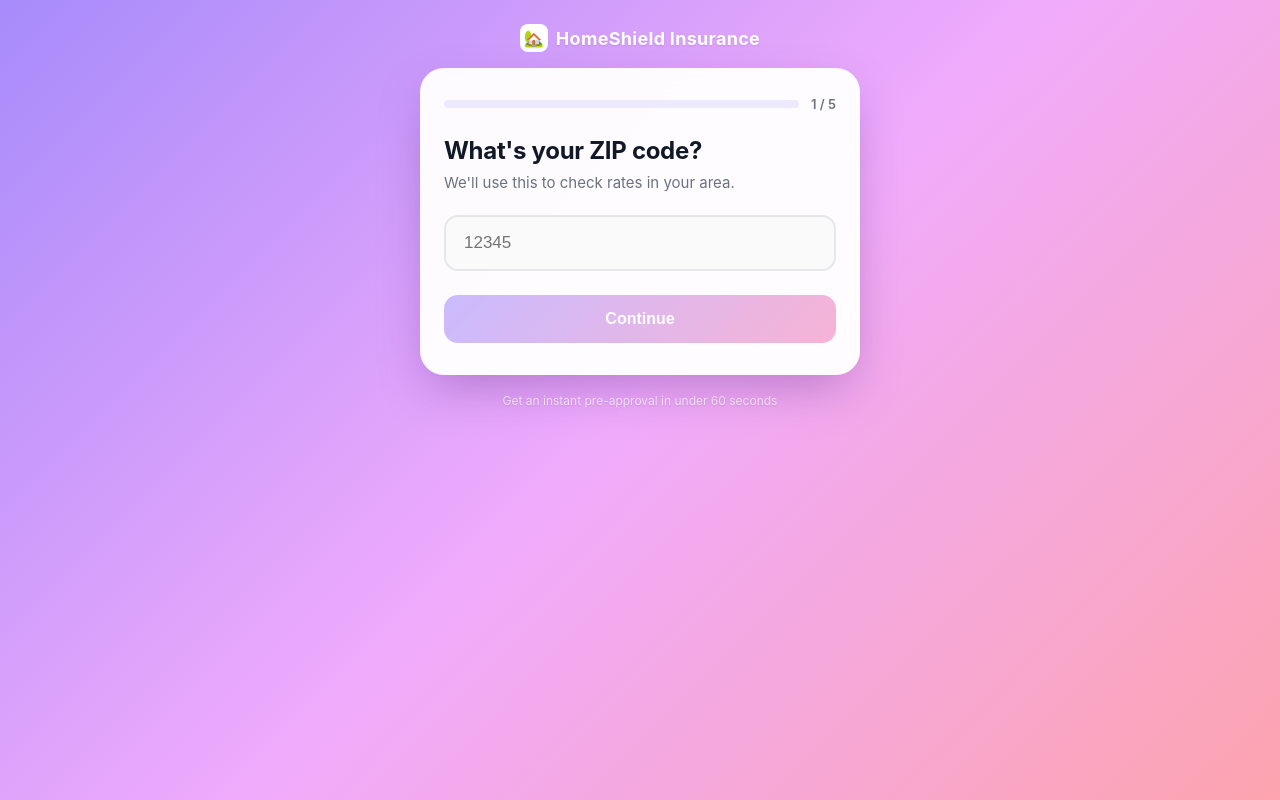
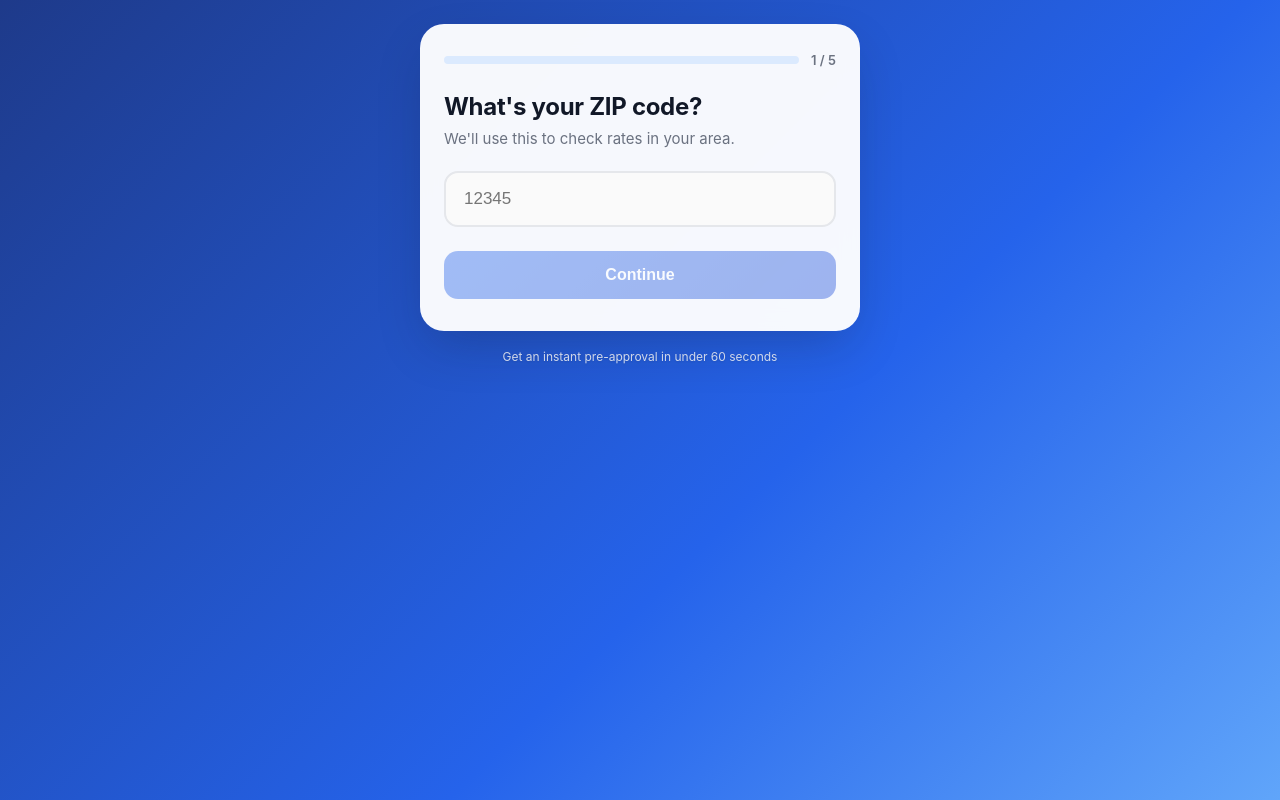
Before and after one commit to Ozbobo/HI_Dummy_Quiz, a plain HTML site: page index.html in a window 1280 px wide. Drawn offline with Linux system fonts and the light colour scheme.

Commit message:
Switch to navy/blue palette and remove brand header

```diff
--- a/index.html
+++ b/index.html
@@ -3,7 +3,7 @@
 <head>
 <meta charset="UTF-8" />
 <meta name="viewport" content="width=device-width, initial-scale=1.0, maximum-scale=1.0, user-scalable=no" />
-<meta name="theme-color" content="#7c5cff" />
+<meta name="theme-color" content="#1e3a8a" />
 <title>Home Insurance Quiz</title>
 <style>
   *, *::before, *::after { box-sizing: border-box; }
@@ -12,7 +12,7 @@
     font-family: -apple-system, BlinkMacSystemFont, "Segoe UI", Roboto, "Helvetica Neue", Arial, sans-serif;
     min-height: 100vh;
     min-height: 100dvh;
-    background: linear-gradient(135deg, #a78bfa 0%, #f0abfc 50%, #fda4af 100%);
+    background: linear-gradient(135deg, #1e3a8a 0%, #2563eb 60%, #60a5fa 100%);
     background-attachment: fixed;
     color: #1f2937;
     -webkit-font-smoothing: antialiased;
@@ -22,34 +22,13 @@
     padding: 24px 16px 32px;
   }
 
-  .brand {
-    color: white;
-    font-weight: 700;
-    font-size: 18px;
-    letter-spacing: 0.3px;
-    margin-bottom: 16px;
-    display: flex;
-    align-items: center;
-    gap: 8px;
-    text-shadow: 0 1px 2px rgba(0,0,0,0.1);
-  }
-  .brand .logo {
-    width: 28px; height: 28px;
-    background: white;
-    border-radius: 8px;
-    display: inline-flex;
-    align-items: center;
-    justify-content: center;
-    font-size: 16px;
-  }
-
   .card {
     width: 100%;
     max-width: 440px;
     background: rgba(255,255,255,0.96);
     backdrop-filter: blur(10px);
     border-radius: 24px;
-    box-shadow: 0 20px 50px -10px rgba(80, 30, 120, 0.35);
+    box-shadow: 0 20px 50px -10px rgba(15, 23, 42, 0.25);
     padding: 28px 24px 32px;
     position: relative;
     overflow: hidden;
@@ -64,13 +43,13 @@
   .progress-bar {
     flex: 1;
     height: 8px;
-    background: #ede9fe;
+    background: #dbeafe;
     border-radius: 999px;
     overflow: hidden;
   }
   .progress-fill {
     height: 100%;
-    background: linear-gradient(90deg, #7c5cff, #ec4899);
+    background: linear-gradient(90deg, #2563eb, #1d4ed8);
     border-radius: 999px;
     width: 0%;
     transition: width 0.4s cubic-bezier(.4,0,.2,1);
@@ -111,7 +90,7 @@
   }
   .field:focus {
     outline: none;
-    border-color: #7c5cff;
+    border-color: #2563eb;
     background: white;
   }
 
@@ -137,12 +116,12 @@
     transition: all 0.15s ease;
     -webkit-tap-highlight-color: transparent;
   }
-  .option-btn:hover { border-color: #c4b5fd; background: white; }
+  .option-btn:hover { border-color: #93c5fd; background: white; }
   .option-btn:active { transform: scale(0.98); }
   .option-btn.selected {
-    border-color: #7c5cff;
-    background: #f5f3ff;
-    color: #5b21b6;
+    border-color: #2563eb;
+    background: #eff6ff;
+    color: #1e40af;
   }
   .option-icon { font-size: 22px; }
 
@@ -176,9 +155,9 @@
   }
   .btn:active { transform: scale(0.97); }
   .btn-primary {
-    background: linear-gradient(135deg, #7c5cff 0%, #ec4899 100%);
+    background: linear-gradient(135deg, #2563eb 0%, #1d4ed8 100%);
     color: white;
-    box-shadow: 0 8px 20px -6px rgba(124, 92, 255, 0.55);
+    box-shadow: 0 8px 20px -6px rgba(37, 99, 235, 0.55);
   }
   .btn-primary:disabled {
     opacity: 0.4;
@@ -206,8 +185,8 @@
     width: 64px;
     height: 64px;
     border-radius: 50%;
-    border: 6px solid #ede9fe;
-    border-top-color: #7c5cff;
+    border: 6px solid #dbeafe;
+    border-top-color: #2563eb;
     animation: spin 0.9s linear infinite;
   }
   @keyframes spin { to { transform: rotate(360deg); } }
@@ -246,12 +225,12 @@
   }
   .result .subtitle { margin-bottom: 22px; }
   .price-card {
-    background: linear-gradient(135deg, #7c5cff 0%, #ec4899 100%);
+    background: linear-gradient(135deg, #2563eb 0%, #1d4ed8 100%);
     color: white;
     border-radius: 18px;
     padding: 24px 20px;
     margin-bottom: 22px;
-    box-shadow: 0 12px 30px -8px rgba(124, 92, 255, 0.5);
+    box-shadow: 0 12px 30px -8px rgba(37, 99, 235, 0.5);
   }
   .price-label {
     font-size: 13px;
@@ -317,11 +296,6 @@
 </style>
 </head>
 <body>
-  <div class="brand">
-    <span class="logo">🏡</span>
-    <span>HomeShield Insurance</span>
-  </div>
-
   <div class="card" id="card">
     <!-- Screens get rendered here -->
   </div>
@@ -567,7 +541,7 @@
   sizeCanvas();
   window.addEventListener('resize', sizeCanvas);
 
-  const colors = ['#7c5cff', '#ec4899', '#f59e0b', '#10b981', '#3b82f6', '#f0abfc'];
+  const colors = ['#1e3a8a', '#2563eb', '#3b82f6', '#60a5fa', '#93c5fd', '#ffffff'];
   let particles = [];
   let animating = false;
 
```
